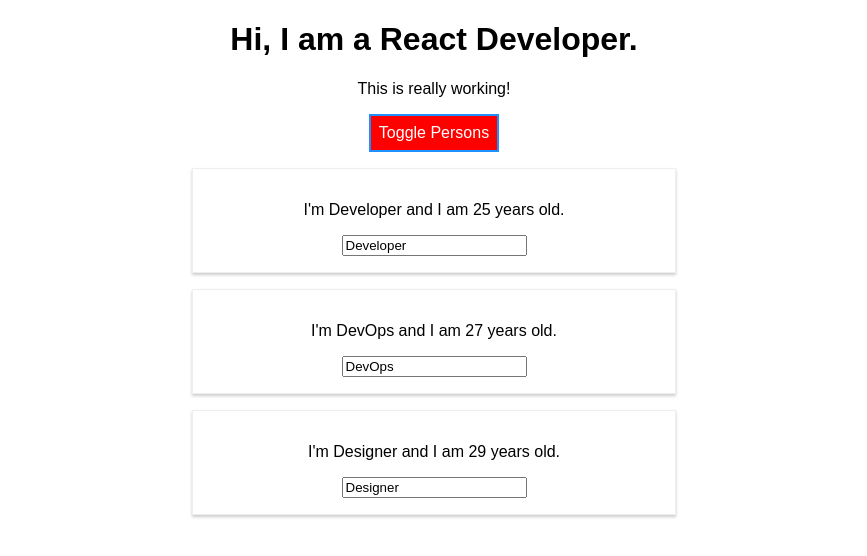
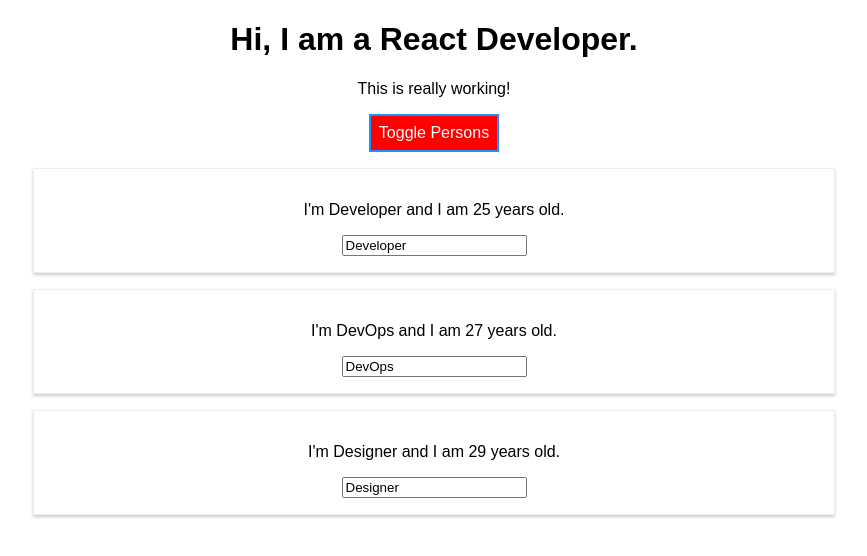
Before and after one commit to vishal2599/react-app, a React (Create React App) app: page / in a window 1280 px wide. Both pictures are taken after a click on the button "Toggle Persons". Shown: the top 556 px of the page, without its empty margins (206-1073 px from the left). Built offline with nearby package versions, Linux system fonts and the light colour scheme.

Commit message:
6.7 Introducing Styled Components

```diff
--- a/package.json
+++ b/package.json
@@ -6,7 +6,8 @@
     "radium": "^0.26.1",
     "react": "^17.0.2",
     "react-dom": "^17.0.2",
-    "react-scripts": "1.1.5"
+    "react-scripts": "1.1.5",
+    "styled-components": "^5.2.3"
   },
   "scripts": {
     "start": "react-scripts start",
--- a/src/App.js
+++ b/src/App.js
@@ -1,6 +1,6 @@
 import React, { Component } from "react";
 import "./App.css";
-import Radium, { StyleRoot } from 'radium';
+
 import Person from "./Person/Person";
 
 class App extends Component {
@@ -97,8 +97,8 @@ class App extends Component {
     if( this.state.persons <= 1 ){
       classes.push('bold'); // classes = ['bold', 'red']
     }
+
     return (
-      <StyleRoot>
       <div className="App">
         <h1>Hi, I am a React Developer.</h1>
         <p className={classes.join(' ')}>This is really working!</p>
@@ -107,10 +107,9 @@ class App extends Component {
         </button>
         {persons}
       </div>
-      </StyleRoot>
     );
     // return React.createElement('div',  {className: 'App'}, React.createElement('h1', null, 'Does this work now?'));
   }
 }
 
-export default Radium(App);
+export default App;
--- a/src/Person/Person.js
+++ b/src/Person/Person.js
@@ -1,6 +1,20 @@
 import React from 'react';
-import Radium from 'radium';
-import './Person.css';
+import styled from 'styled-components';
+
+// import './Person.css';
+const StyledDiv = styled.div`
+  width: 60%;
+    margin: 16px auto;
+    border: 1px solid #eee;
+    box-shadow: 0 2px 3px #ccc;
+    padding: 16px;
+    text-align: center;
+
+    @media (min-width: 500px): {
+      width: '450px'
+    }
+`;
+
 const person = (props) => {
     const style = {
         '@media (min-width: 500px)': {
@@ -8,12 +22,14 @@ const person = (props) => {
         }
     }
     return (
-    <div className="Person" style={style}>
+    // <div className="Person">
+    <StyledDiv>
         <p onClick={props.click}>I'm {props.name} and I am {props.age} years old.</p>
         <p>{props.children}</p>
         <input type="text" onChange={props.changed} value={props.name}/>
-    </div>
+    </StyledDiv>
+    //</div>
     );
 };
 
-export default Radium(person);
+export default person;
```
Also changed, not shown: 1 other file (tests, documents, lock files or other folders).
